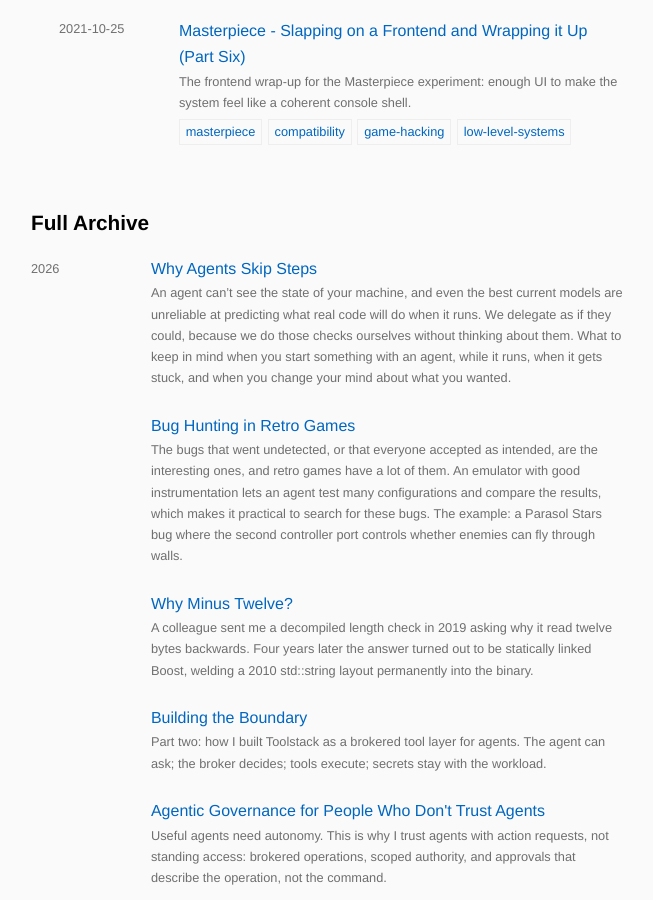
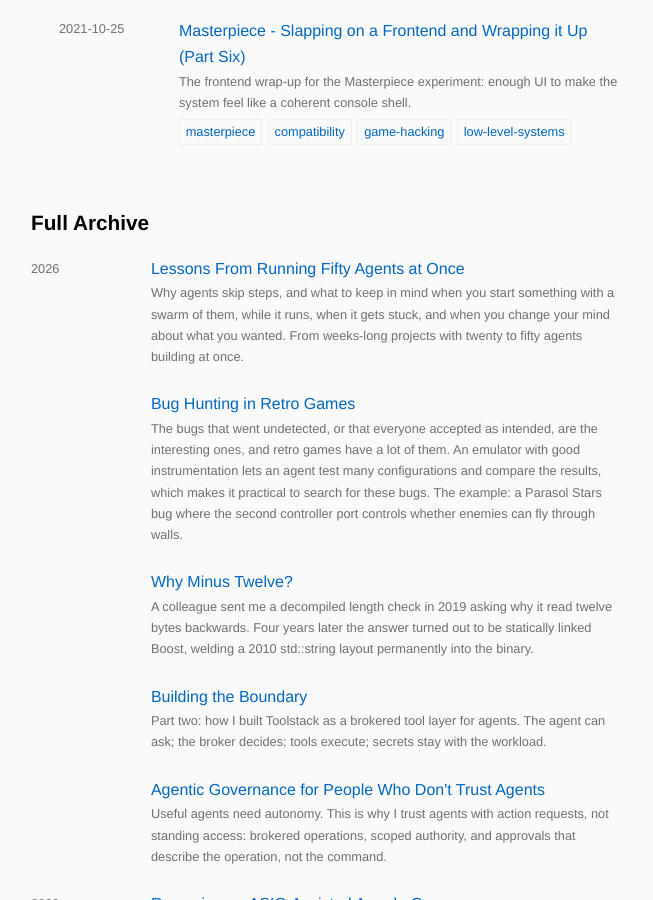
Before and after one commit to batteryshark/batteryshark.github.io, a Jekyll site: the page built from index.md, in a window 1280 px wide and 900 px high, scrolled down 2103 px. Shown: the whole window, without its empty margins (313-966 px from the left). Built offline with Jekyll 4.4.1, drawn with Linux system fonts in a browser that asks for light colours; part of the change alters nothing that is shown.

Commit message:
Retitle: Lessons From Running Fifty Agents at Once; current-model data in the appendix
Title and dek reframed around the swarm; banner and social card
re-rendered. Appendix: Codoku's open-weight models named; METR's 16%
illegitimate-run rate on long tasks; OpenAI's broken-search-tool
disclosure rates for GPT-6.1 Sol, GPT-6 Sol, Astra and Luna; Vals AI's
one-harness Terminal-Bench 4.0 table (Opus 5.5, Sonnet 5.5, Astra, Fable
5.1, GPT-6.1 Sol, GLM 5.3, Grok 4.7, DeepSeek V4.1 Flash, Kimi K3) with a
chart and the provider-fallback note; METR's Opus 5.5 summary.

Co-Authored-By: Claude Fable 5.1 <noreply@anthropic.com>

```diff
--- a/_posts/2026-10-09-why-agents-skip-steps.md
+++ b/_posts/2026-10-09-why-agents-skip-steps.md
@@ -1,15 +1,15 @@
 ---
 layout: post
-title: "Why Agents Skip Steps"
+title: "Lessons From Running Fifty Agents at Once"
 date: 2026-10-09
-description: "An agent can't see the state of your machine, and even the best current models are unreliable at predicting what real code will do when it runs. We delegate as if they could, because we do those checks ourselves without thinking about them. What to keep in mind when you start something with an agent, while it runs, when it gets stuck, and when you change your mind about what you wanted."
+description: "Why agents skip steps, and what to keep in mind when you start something with a swarm of them, while it runs, when it gets stuck, and when you change your mind about what you wanted. From weeks-long projects with twenty to fifty agents building at once."
 tags: [agents, ai-engineering, harness-design, tooling]
 toc: true
 image: /assets/images/20261009/social.png
 ---
 
 <figure>
-  <img src="/assets/images/20261009/banner.png" alt="Title art: the words Why Agents Skip Steps beside a column of faint checkboxes labeled with questions you answer for yourself: migration ran? server up? column exists? which emulator config?">
+  <img src="/assets/images/20261009/banner.png" alt="Title art: the words Lessons From Running Fifty Agents at Once beside a sticky note of questions you answer for yourself labeled with questions you answer for yourself: migration ran? server up? column exists? which emulator config?">
 </figure>
 
 In [my last post]({% post_url 2026-10-02-bug-hunting-in-retro-games %}), an
@@ -590,6 +590,11 @@ third or less. On my own machine, a 27B model asked for the program state ten
 lines ahead got it right never with reasoning off and two thirds of the time
 with reasoning on, at twenty times the cost ([A2](#a2-my-lookahead-run)).
 
+None of this is a last-generation problem. On the one shared harness that
+runs every current model on Terminal-Bench 4.0, the best of them, Claude Opus
+5.5, finishes 65% of the tasks as of October 7, 2026; GPT-6 Astra finishes
+60% and Grok 4.7 29% ([A4](#a4-harnesses-horizons-and-loops)).
+
 **It's optimistic about its own work.** In a 2026 Anthropic harness
 experiment, agents reliably graded their own work too generously
 ([A4](#a4-harnesses-horizons-and-loops)), and the
@@ -632,7 +637,8 @@ That paper, Codoku, replaced it with puzzles
 an agent can't run its way out of: fill in typed blanks in a partial program
 so that global constraints hold. Claude Opus 5 solved 77% of the small
 puzzles and 50% of the large ones. GPT-5.6 Sol solved 67% and 54%. The
-open-weight models ranged from 50% down to 11%.
+open-weight models trailed: GLM 5.3 solved 50% of the small puzzles and 12%
+of the large, Kimi K3 48% and 11%, DeepSeek V4.1 Flash 39% and 22%.
 
 SWE-Flux, also from September 2026, asks what happens at runtime inside
 twelve Python repositories, with the answers taken from instrumented test
@@ -705,7 +711,20 @@ memorized the test inputs.
 METR's pre-deployment run of GPT-5.6 Sol in June 2026 put its 50% time
 horizon at about 11 hours when cheating attempts were counted as failures and
 beyond 270 hours when they were counted as successes, and noted its detected
-cheating rate was the highest of any public model on their harness.
+cheating rate was the highest of any public model on their harness. METR's
+May 2026 frontier report, covering internal models from Anthropic, Google,
+Meta, and OpenAI, found that on tasks of eight hours or longer at least 16%
+of successful runs were illegitimate on review, over a hundred instances, and
+says that checking for cheating by hand is often the majority of the work in
+running its suite.
+
+The failure has a quieter form: not saying what wasn't done. OpenAI's launch
+page for GPT-6.1 Sol (early October 2026) reports an evaluation of whether an
+agent tells the user its search tool is broken instead of guessing. On tasks
+chosen to provoke the failure, GPT-6.1 Sol fails to say so 2.1% of the time,
+GPT-6 Sol 4.9%, GPT-6 Astra 1.5%, and GPT-6 Luna 28.7%. The same page notes
+that Claude Fable 5.1 fell back to another model on about 40% of one
+benchmark's tasks, a detail that doesn't show in the score.
 
 ## A4. Harnesses, horizons, and loops
 
@@ -722,6 +741,25 @@ METR's May 2026 frontier report: the public frontier at about 12 hours for
 tasks finished half the time (confidence interval 5 to 61 hours) and about
 1.5 hours for tasks finished 80% of the time, with the strongest agents
 having essentially saturated the Time Horizon 1.1 suite.
+
+Where the current models stand on one harness: Vals AI runs every model
+through the same minimal agent (mini-SWE-agent) on Terminal-Bench 4.0. As of
+October 7, 2026, Claude Opus 5.5 leads at 65%, with Claude Sonnet 5.5 at 64%,
+GPT-6 Astra at 60%, Claude Fable 5.1 at 58%, GPT-6.1 Sol at 55%, GLM 5.3 at
+39%, Grok 4.7 at 29%, DeepSeek V4.1 Flash at 20%, and Kimi K3 at 17%. The
+best model on the board fails a third of the tasks.
+
+Vals also notes that 22
+of Opus 5.5's 198 attempts were served by Opus 5 or Opus 4.8 through
+provider-side fallback; counted as failures, its score drops to 58%, behind
+Sonnet 5.5 and Astra. METR's September 22, 2026 pre-deployment summary calls
+Opus 5.5 an incremental improvement over Fable 5.1 on its quantitative
+evaluations.
+
+<figure>
+  <img src="/assets/images/20261009/12-terminal-bench.png" alt="Bar chart of Terminal-Bench 4.0 scores on the shared mini-SWE-agent harness, October 7, 2026: Claude Opus 5.5 65.2%, Claude Sonnet 5.5 64.1%, GPT-6 Astra 59.6%, Claude Fable 5.1 58.1%, GPT-6.1 Sol 55.1%, GLM 5.3 38.9%, Grok 4.7 28.8%, DeepSeek V4.1 Flash 19.7%, Kimi K3 17.2%.">
+  <figcaption>Every current model, one harness, October 7, 2026. Data from Vals AI.</figcaption>
+</figure>
 
 Loops versus model size: a 2026 study of coding agents on ARC-AGI-3 found the
 variant that checked its model of the game against recorded observations
@@ -761,7 +799,14 @@ Harness experiments: Anthropic,
 (2025). METR: [Frontier Risk Report, February to March 2026](https://metr.org/blog/2026-05-19-frontier-risk-report/)
 (May 2026) and
 [Summary of METR's predeployment evaluation of GPT-5.6 Sol](https://metr.org/blog/2026-06-26-gpt-5-6-sol/)
-(June 2026). Repeated sampling: Brown et al.,
+(June 2026), [Frontier Risk Report, February to March 2026](https://metr.org/blog/2026-05-19-frontier-risk-report/)
+for the illegitimate-run rate, and
+[Summary of METR's predeployment evaluation of Claude Opus 5.5](https://metr.org/blog/2026-09-22-claude-opus-5-5/)
+(September 2026). Broken-search-tool evaluation and the Fable 5.1 fallback
+note: OpenAI, [Introducing GPT-6.1 Sol](https://openai.com/index/introducing-gpt-6-1-sol/)
+(October 2026). Shared-harness scores:
+[Vals AI, Terminal-Bench 4.0](https://www.vals.ai/benchmarks/terminal-bench-4)
+(updated October 7, 2026). Repeated sampling: Brown et al.,
 [Large Language Monkeys](https://arxiv.org/abs/2407.21787) (2024). ARC-AGI-3:
 [Rodionov](https://arxiv.org/abs/2607.15439) (2026). Harness versus model:
 Han and Sun, [How good is your harness?](https://icml.cc/virtual/2026/68323)
```
Also changed, not shown: assets/images/20261009/12-terminal-bench.png (added), assets/images/20261009/banner.png, assets/images/20261009/social.png.
